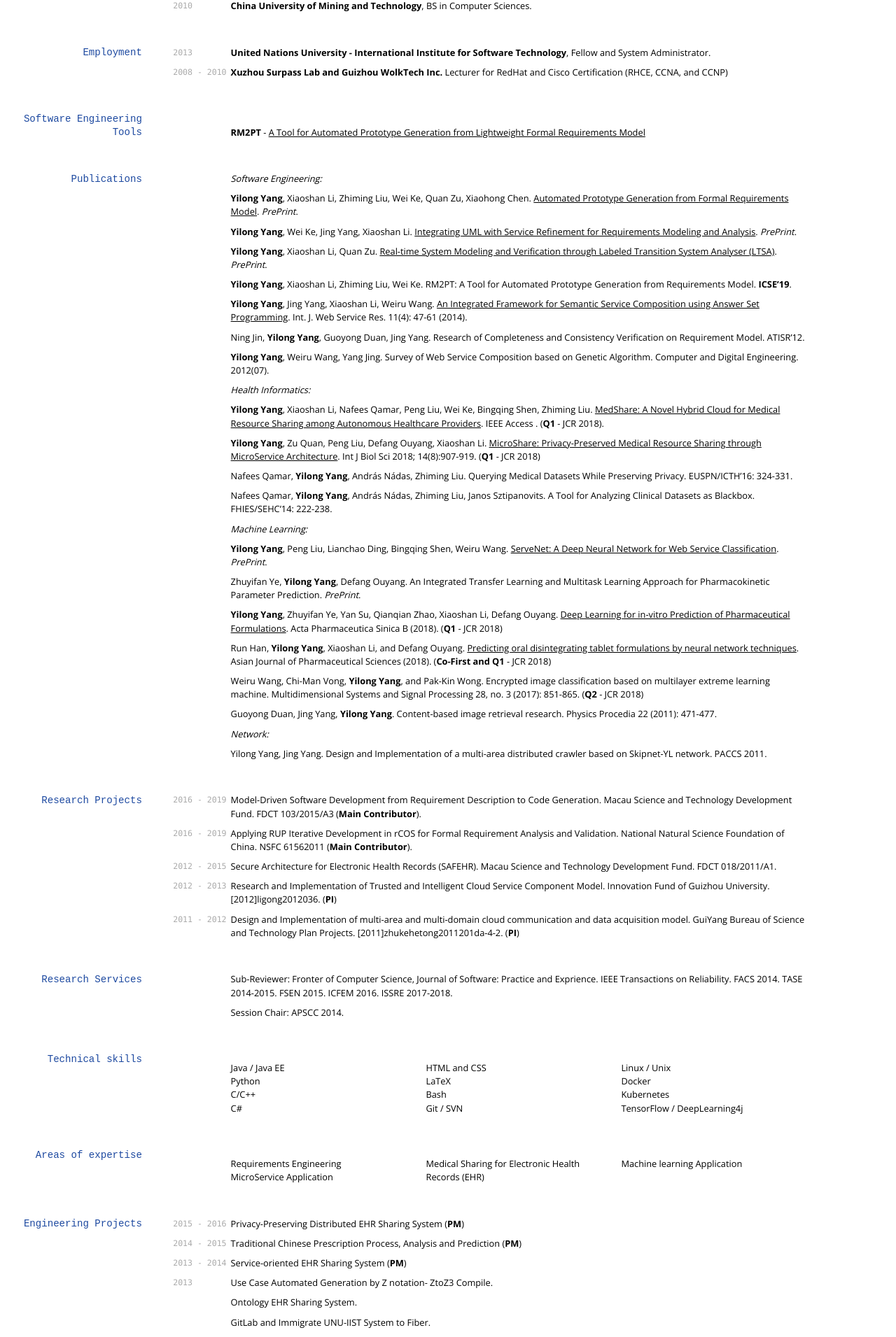
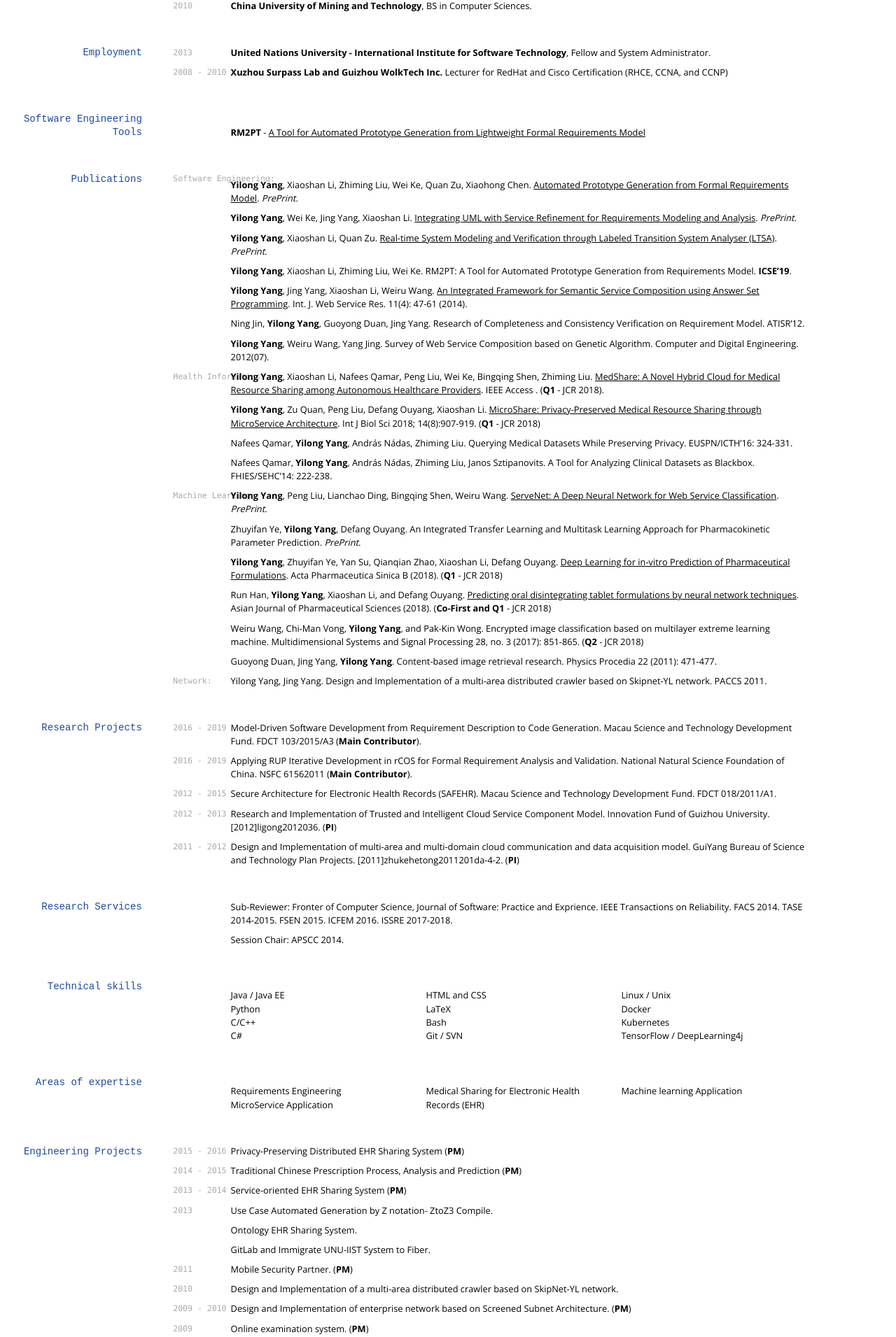
Before and after one commit to yylonly/yylonly.github.io, a Jekyll site: the page built from index.md, in a window 1280 px wide. Shown: the part 360-2271 px from the top of the page at 70% size. Built offline with Jekyll 4.4.1, drawn with Linux system fonts in a browser that asks for light colours; nearby versions of some CDN libraries; some web fonts are replaced.

Commit message:
update with ICSE

```diff
--- a/index.md
+++ b/index.md
@@ -41,7 +41,7 @@
 
 ## Publications
 
-*Software Engineering:*
+`Software Engineering:`
 
 **Yilong Yang**, Xiaoshan Li, Zhiming Liu, Wei Ke, Quan Zu, Xiaohong Chen. [Automated Prototype Generation from Formal Requirements Model](https://www.researchgate.net/publication/327392292_Automated_Prototype_Generation_from_Formal_Requirements_Model). *PrePrint*.
 
@@ -57,7 +57,7 @@
 
 **Yilong Yang**, Weiru Wang, Yang Jing. Survey of Web Service Composition based on Genetic Algorithm. Computer and Digital Engineering. 2012(07).
 
-*Health Informatics:*
+`Health Informatics:`
 
 **Yilong Yang**, Xiaoshan Li, Nafees Qamar, Peng Liu, Wei Ke, Bingqing Shen, Zhiming Liu. [MedShare: A Novel Hybrid Cloud for Medical Resource Sharing among Autonomous Healthcare Providers](https://www.researchgate.net/publication/327027574_MedShare_A_Novel_Hybrid_Cloud_for_Medical_Resource_Sharing_among_Autonomous_Healthcare_Providers). IEEE Access . (**Q1** - JCR 2018).
 
@@ -67,7 +67,7 @@
 
 Nafees Qamar, **Yilong Yang**, András Nádas, Zhiming Liu, Janos Sztipanovits. A Tool for Analyzing Clinical Datasets as Blackbox. FHIES/SEHC'14: 222-238.
 
-*Machine Learning:*
+`Machine Learning:`
 
 **Yilong Yang**, Peng Liu, Lianchao Ding, Bingqing Shen, Weiru Wang. [ServeNet: A Deep Neural Network for Web Service Classification](https://www.researchgate.net/publication/325778290_ServeNet_A_Deep_Neural_Network_for_Web_Service_Classification). *PrePrint*.
 
@@ -81,7 +81,7 @@
 
 Guoyong Duan, Jing Yang, **Yilong Yang**. Content-based image retrieval research. Physics Procedia 22 (2011): 471-477.
 
-*Network:*
+`Network:`
 
 Yilong Yang, Jing Yang. Design and Implementation of a multi-area distributed crawler based on Skipnet-YL network. PACCS 2011.
 
```
